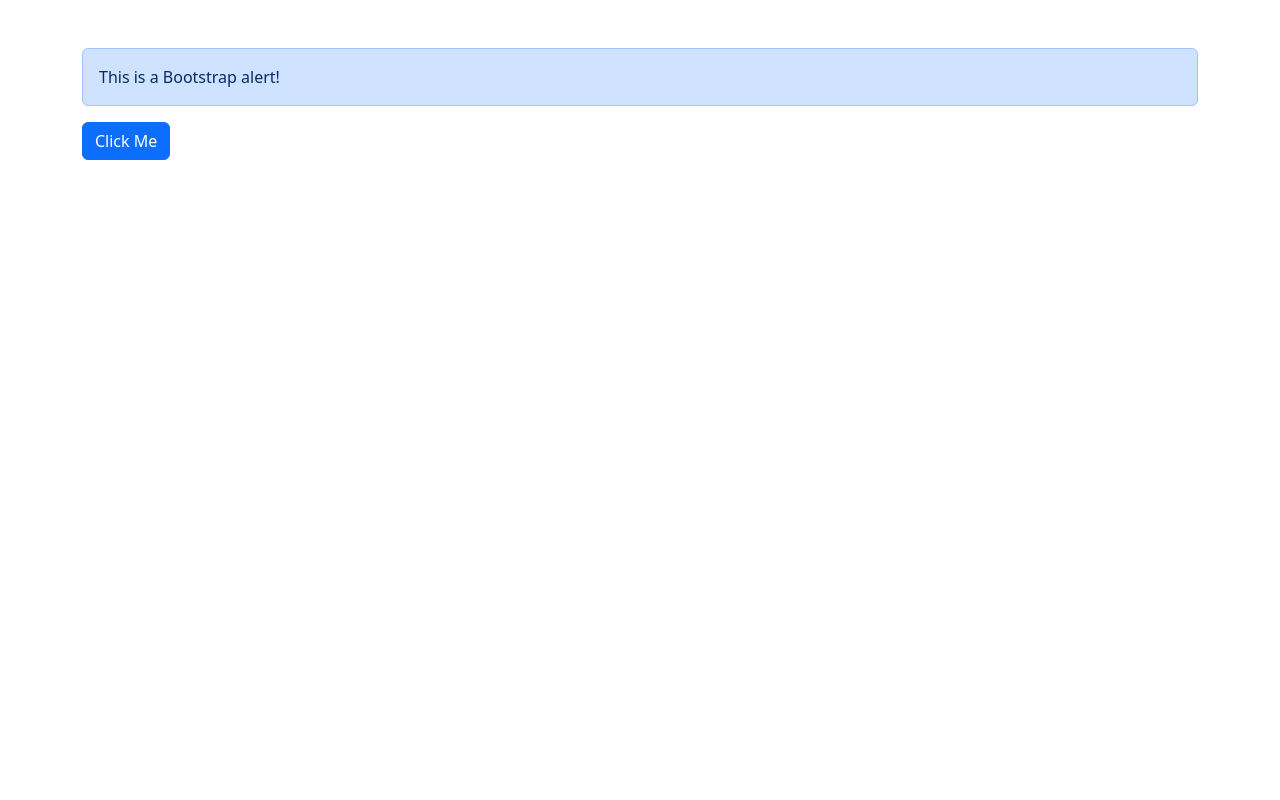
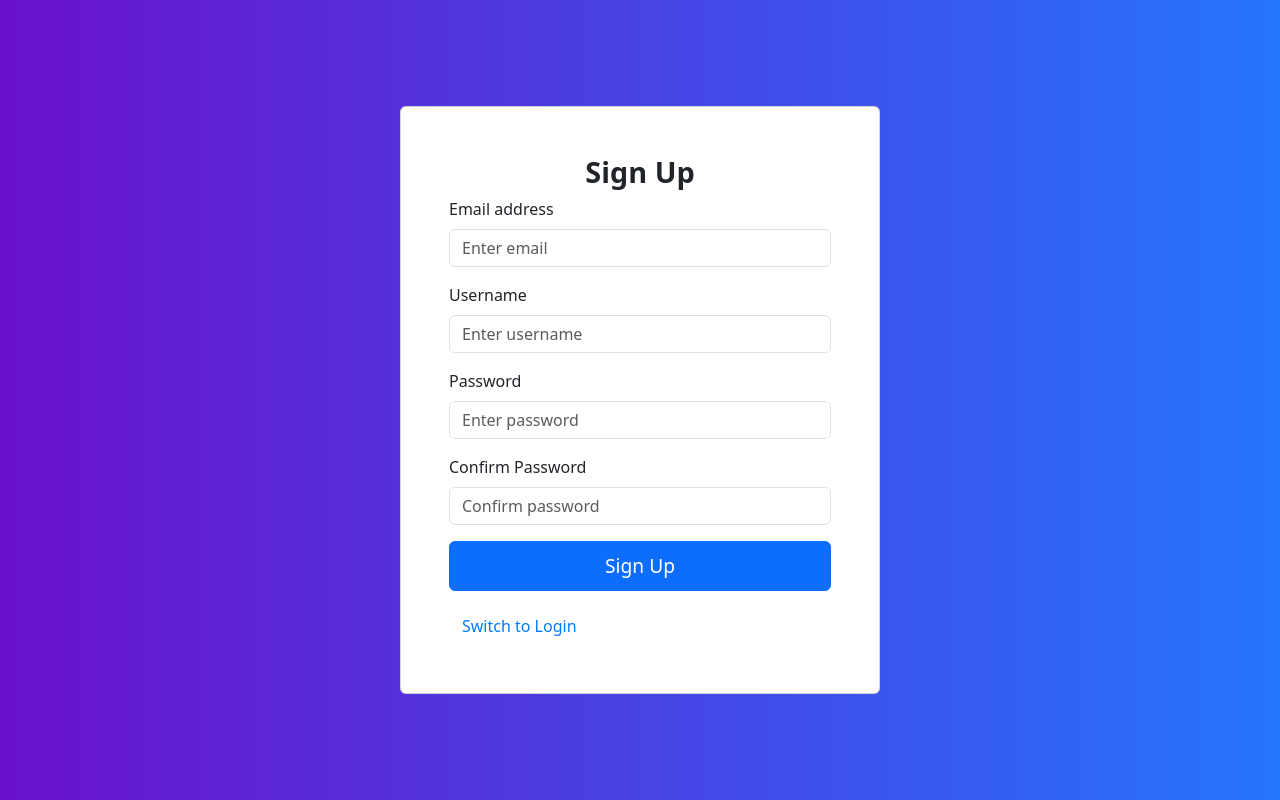
Before and after one commit to ibrahiimm/chat-app, a React (Create React App) app: page /signup in a window 1280 px wide. Built offline with nearby package versions, Linux system fonts and the light colour scheme.

Commit message:
Login, Signup pages working

```diff
--- a/package.json
+++ b/package.json
@@ -13,6 +13,7 @@
     "react": "^18.3.1",
     "react-bootstrap": "^2.10.5",
     "react-dom": "^18.3.1",
+    "react-router-dom": "^6.28.0",
     "react-scripts": "5.0.1",
     "typescript": "^4.9.5",
     "web-vitals": "^2.1.4"
@@ -43,6 +44,7 @@
   },
   "devDependencies": {
     "@types/react": "^18.3.12",
-    "@types/react-dom": "^18.3.1"
+    "@types/react-dom": "^18.3.1",
+    "@types/react-router-dom": "^5.3.3"
   }
 }
--- a/src/App.tsx
+++ b/src/App.tsx
@@ -1,14 +1,18 @@
 import React from 'react';
 import './App.css';
 
-import { Button, Alert } from 'react-bootstrap';
+import { BrowserRouter as Router, Route, Routes } from 'react-router-dom';
+import LoginPage from './pages/LoginPage';
+import SignupPage from './pages/SignupPage';
 
 const App: React.FC = () => {
   return (
-    <div className="container mt-5">
-      <Alert variant="primary">This is a Bootstrap alert!</Alert>
-      <Button variant="primary">Click Me</Button>
-    </div>
+    <Router>
+      <Routes>
+        <Route path="/" element={<LoginPage />} />
+        <Route path="/signup" element={<SignupPage />} />
+      </Routes>
+    </Router>
   );
 };
 
--- /dev/null
+++ b/src/api/auth.ts
@@ -0,0 +1,34 @@
+// src/api/auth.ts
+export interface ApiResponse {
+  data: {
+    message: string;
+  };
+}
+
+export const loginAPI = (email: string, password: string): Promise<ApiResponse> => {
+  return new Promise((resolve, reject) => {
+    if (email && password) {
+      resolve({
+        data: { message: 'Login successful' }, // Simulated successful response
+      });
+    } else {
+      reject({
+        response: { data: { message: 'Login failed, please check your input' } },
+      });
+    }
+  });
+};
+
+export const signupAPI = (username: string, password: string): Promise<ApiResponse> => {
+  return new Promise((resolve, reject) => {
+    if (username && password) {
+      resolve({
+        data: { message: 'Signup successful' },
+      });
+    } else {
+      reject({
+        response: { data: { message: 'Signup failed, please check your input' } },
+      });
+    }
+  });
+};
--- /dev/null
+++ b/src/components/AuthForm.tsx
@@ -0,0 +1,160 @@
+import React, { useState } from 'react';
+import { Button, Form, Card, Container } from 'react-bootstrap';
+
+interface AuthFormProps {
+  isLogin: boolean;
+  onSubmit: (data: { username?: string; email?: string; password: string }) => void;
+  toggleForm: () => void;
+}
+
+const AuthForm: React.FC<AuthFormProps> = ({ isLogin, onSubmit, toggleForm }) => {
+  const [email, setEmail] = useState('');
+  const [username, setUsername] = useState('');
+  const [password, setPassword] = useState('');
+  const [confirmPassword, setConfirmPassword] = useState('');
+  const [showForm, setShowForm] = useState(true); // For animation
+
+  const handleSubmit = (e: React.FormEvent) => {
+    e.preventDefault();
+    if (isLogin) {
+      onSubmit({ username, password });
+    }
+    else {
+      if (password !== confirmPassword) {
+        alert('Passwords do not match');
+        return;
+      }
+      onSubmit({ email, username, password });
+    }
+  };
+
+  const handleToggleForm = () => {
+    setShowForm(false); // Start fade-out
+    setTimeout(() => {
+      toggleForm();
+      setShowForm(true); // Start fade-in
+    }, 300); // Match the animation duration
+  };
+
+  return (
+    <Container
+      className="d-flex align-items-center justify-content-center"
+      style={{
+        height: '100vh',
+        background: 'linear-gradient(to right, #6a11cb, #2575fc)',
+        padding: 0,
+        margin: 0,
+        maxWidth: '100vw',
+      }}
+    >
+      <Card
+        style={{
+          maxWidth: '90%',
+          width: '30rem',
+          padding: '2rem',
+          transition: 'opacity 0.3s ease-in-out',
+          opacity: showForm ? 1 : 0, // Animation
+        }}
+      >
+        <Card.Body>
+          <Card.Title
+            style={{
+              fontSize: '1.8rem',
+              fontWeight: 'bold',
+              textAlign: 'center',
+            }}
+          >
+            {isLogin ? 'Login' : 'Sign Up'}
+          </Card.Title>
+          <Form onSubmit={handleSubmit}>
+            {!isLogin && (
+              <>
+                <Form.Group className="mb-3" controlId="formEmail">
+                  <Form.Label>Email address</Form.Label>
+                  <Form.Control
+                    type="email"
+                    placeholder="Enter email"
+                    value={email}
+                    onChange={(e) => setEmail(e.target.value)}
+                    required
+                  />
+                </Form.Group>
+                <Form.Group className="mb-3" controlId="formUsername">
+                  <Form.Label>Username</Form.Label>
+                  <Form.Control
+                    type="text"
+                    placeholder="Enter username"
+                    value={username}
+                    onChange={(e) => setUsername(e.target.value)}
+                    required
+                  />
+                </Form.Group>
+              </>
+            )}
+            {isLogin && (
+              <Form.Group className="mb-3" controlId="formUsername">
+                <Form.Label>Username</Form.Label>
+                <Form.Control
+                  type="text"
+                  placeholder="Enter username"
+                  value={username}
+                  onChange={(e) => setUsername(e.target.value)}
+                  required
+                />
+              </Form.Group>
+            )}
+            <Form.Group className="mb-3" controlId="formPassword">
+              <Form.Label>Password</Form.Label>
+              <Form.Control
+                type="password"
+                placeholder="Enter password"
+                value={password}
+                onChange={(e) => setPassword(e.target.value)}
+                required
+              />
+            </Form.Group>
+            {!isLogin && (
+              <Form.Group className="mb-3" controlId="formConfirmPassword">
+                <Form.Label>Confirm Password</Form.Label>
+                <Form.Control
+                  type="password"
+                  placeholder="Confirm password"
+                  value={confirmPassword}
+                  onChange={(e) => setConfirmPassword(e.target.value)}
+                  required
+                />
+              </Form.Group>
+            )}
+            <Button
+              variant="primary"
+              type="submit"
+              style={{
+                width: '100%',
+                fontSize: '1.2rem',
+                padding: '0.6rem',
+              }}
+            >
+              {isLogin ? 'Login' : 'Sign Up'}
+            </Button>
+          </Form>
+          <Button
+            variant="link"
+            onClick={handleToggleForm}
+            style={{
+              marginTop: '1rem',
+              fontSize: '1rem',
+              display: 'block',
+              textAlign: 'center',
+              color: '#007bff',
+              textDecoration: 'none',
+            }}
+          >
+            {isLogin ? 'Switch to Sign Up' : 'Switch to Login'}
+          </Button>
+        </Card.Body>
+      </Card>
+    </Container>
+  );
+};
+
+export default AuthForm;
--- a/src/index.tsx
+++ b/src/index.tsx
@@ -15,7 +15,4 @@ root.render(
   </React.StrictMode>
 );
 
-// If you want to start measuring performance in your app, pass a function
-// to log results (for example: reportWebVitals(console.log))
-// or send to an analytics endpoint. Learn more: https://bit.ly/CRA-vitals
 reportWebVitals();
--- /dev/null
+++ b/src/pages/LoginPage.tsx
@@ -0,0 +1,30 @@
+// src/pages/LoginPage.tsx
+import React, { useState } from 'react';
+import AuthForm from '../components/AuthForm';
+import { loginAPI } from '../api/auth';
+
+const LoginPage: React.FC = () => {
+  const [isLogin, setIsLogin] = useState(true);
+
+  const toggleForm = () => setIsLogin(!isLogin);
+
+  const handleSubmit = async (data: { username?: string; password: string }) => {
+    if (!data.username || !data.password) {
+      alert('Please fill in all fields.');
+      return;
+    }
+
+    try {
+      const response = await loginAPI(data.username, data.password);
+      alert(`Login Successful: ${response.data.message}`);
+    } catch (error: any) {
+      alert(`Login Failed: ${error.response?.data?.message || error.message}`);
+    }
+  };
+
+  return (
+    <AuthForm isLogin={isLogin} onSubmit={handleSubmit} toggleForm={toggleForm} />
+  );
+};
+
+export default LoginPage;
--- /dev/null
+++ b/src/pages/SignupPage.tsx
@@ -0,0 +1,31 @@
+// src/pages/SignupPage.tsx
+import React, { useState } from 'react';
+import AuthForm from '../components/AuthForm';
+import { signupAPI } from '../api/auth';
+
+const SignupPage: React.FC = () => {
+  const [isLogin, setIsLogin] = useState(false);
+
+  const toggleForm = () => setIsLogin(!isLogin);
+
+  const handleSubmit = async (data: { email?: string; username?: string; password: string }) => {
+    if (!data.email || !data.username || !data.password) {
+      alert('Please fill in all fields.');
+      return;
+    }
+
+    try {
+      const response = await signupAPI(data.username, data.password);
+      alert(`Signup Successful: ${response.data.message}`);
+    }
+    catch (error: any) {
+      alert(`Signup Failed: ${error.response?.data?.message || error.message}`);
+    }
+  };
+
+  return (
+    <AuthForm isLogin={isLogin} onSubmit={handleSubmit} toggleForm={toggleForm} />
+  );
+};
+
+export default SignupPage;
```
Also changed, not shown: 1 other file (tests, documents, lock files or other folders).
